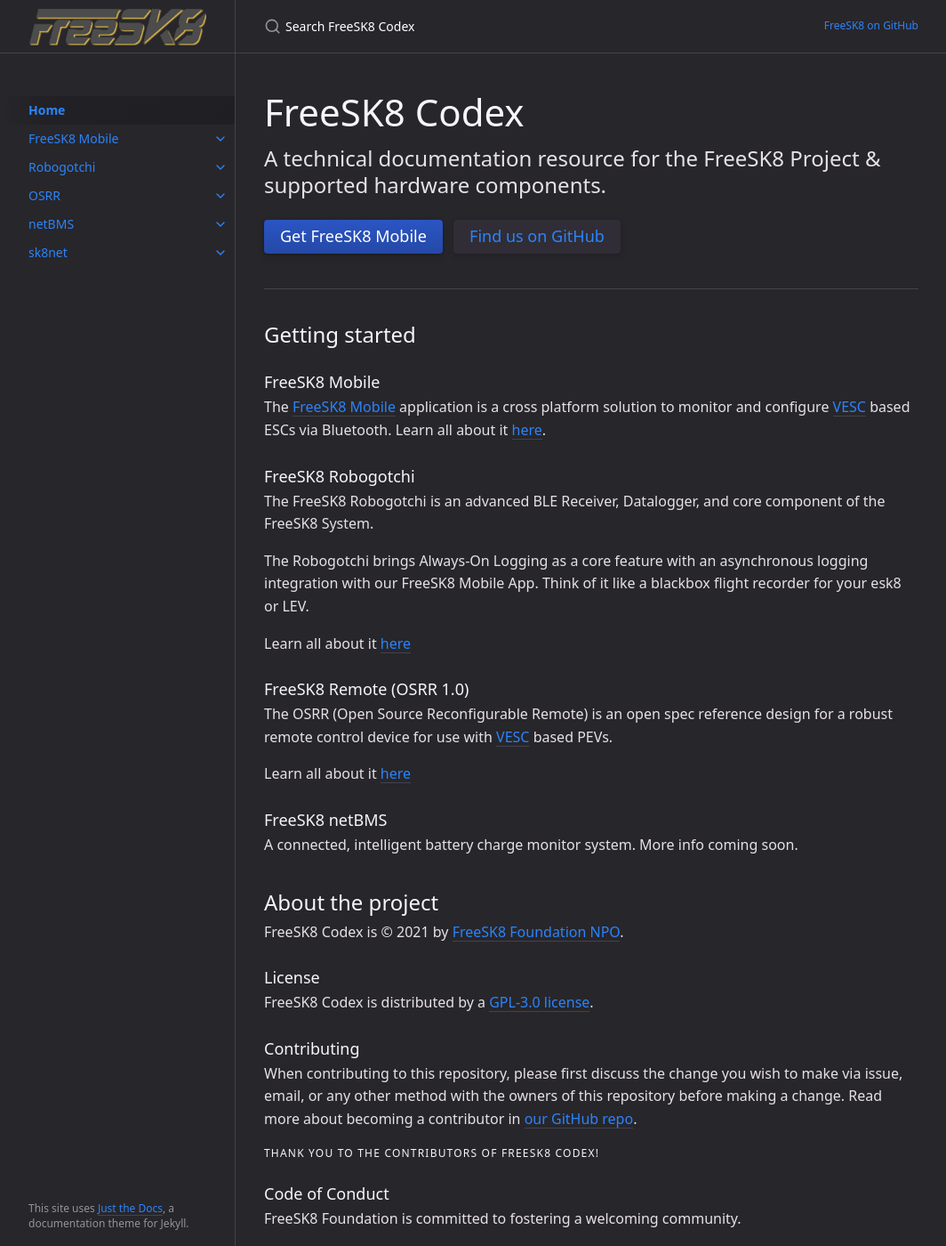
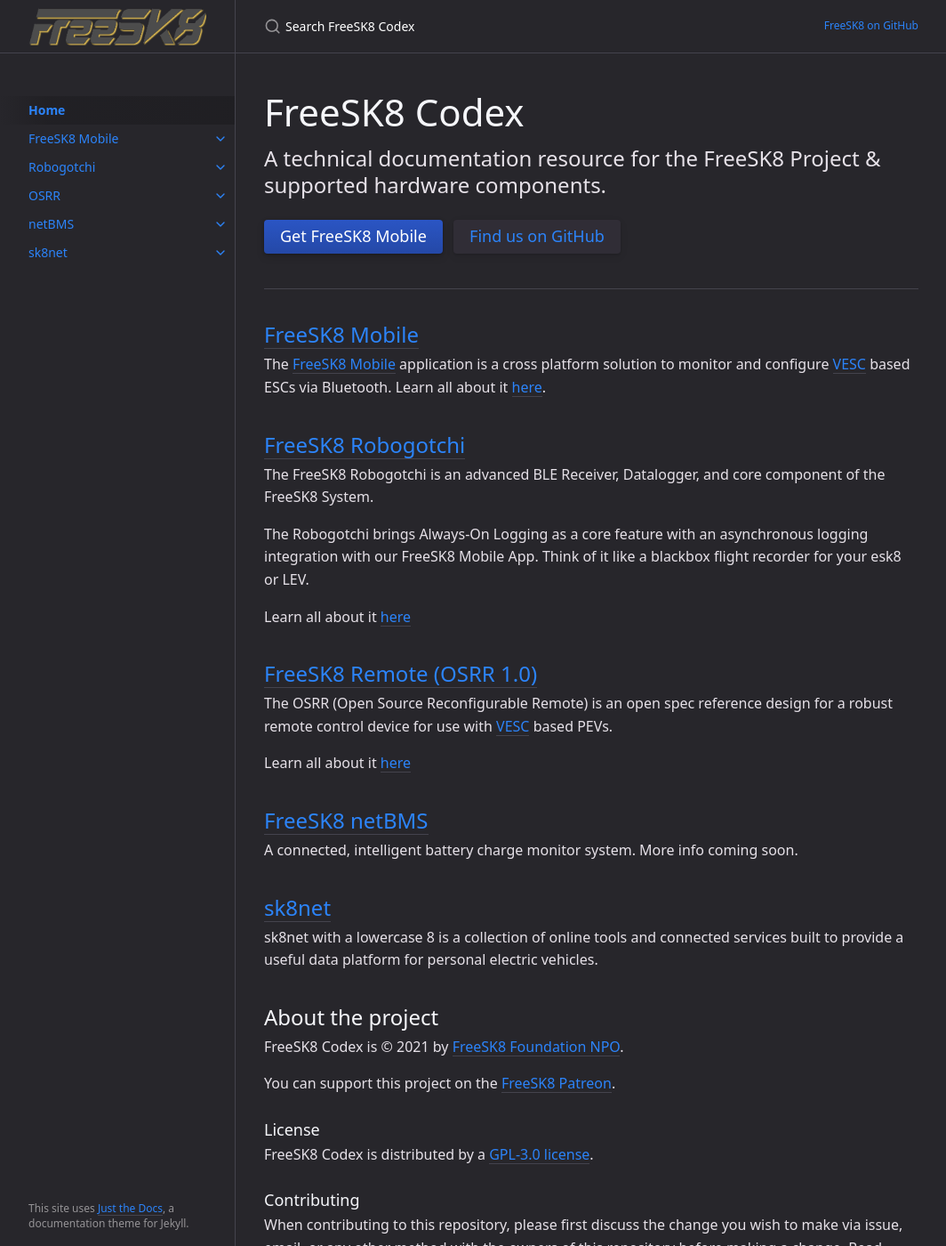
Before and after one commit to FreeSK8/codex, a Jekyll site: the page built from index.md, in a window 1280 px wide and 1400 px high. Shown: the whole window at 89% size, without its empty margins (107-1171 px from the left). Built offline with Jekyll 4.4.1, drawn with Linux system fonts in a browser that asks for light colours.

Commit message:
gotchi docs

```diff
--- a/index.md
+++ b/index.md
@@ -16,13 +16,11 @@ A technical documentation resource for the FreeSK8 Project & supported hardware
 
 ---
 
-## Getting started
-
-### FreeSK8 Mobile
+## [FreeSK8 Mobile](https://codex.freesk8.org/docs/freesk8-mobile/)
 
 The [FreeSK8 Mobile](https://freesk8.app) application is a cross platform solution to monitor and configure [VESC](https://vesc-project.com/) based ESCs via Bluetooth. Learn all about it [here](./docs/freesk8-mobile/).
 
-### FreeSK8 Robogotchi
+## [FreeSK8 Robogotchi](https://codex.freesk8.org/docs/robogotchi/)
 
 The FreeSK8 Robogotchi is an advanced BLE Receiver, Datalogger, and core component of the FreeSK8 System.
 
@@ -30,20 +28,26 @@ The Robogotchi brings Always-On Logging as a core feature with an asynchronous l
 
 Learn all about it [here](./docs/robogotchi/)
 
-### FreeSK8 Remote (OSRR 1.0)
+## [FreeSK8 Remote (OSRR 1.0)](https://codex.freesk8.org/docs/osrr/)
 
 The OSRR (Open Source Reconfigurable Remote) is an open spec reference design for a robust remote control device for use with [VESC](https://vesc-project.com/) based PEVs.
 
 Learn all about it [here](./docs/osrr/)
 
-### FreeSK8 netBMS
+## [FreeSK8 netBMS](https://codex.freesk8.org/docs/bms/)
 
 A connected, intelligent battery charge monitor system. More info coming soon.
+
+## [sk8net](https://codex.freesk8.org/docs/sk8net/)
+
+sk8net with a lowercase 8 is a collection of online tools and connected services built to provide a useful data platform for personal electric vehicles.
 
 
 ## About the project
 
 FreeSK8 Codex is &copy; 2021 by [FreeSK8 Foundation NPO](https://freesk8.org).
+
+You can support this project on the [FreeSK8 Patreon](https://Patreon.com/FreeSK8Devs).
 
 ### License
 
```
